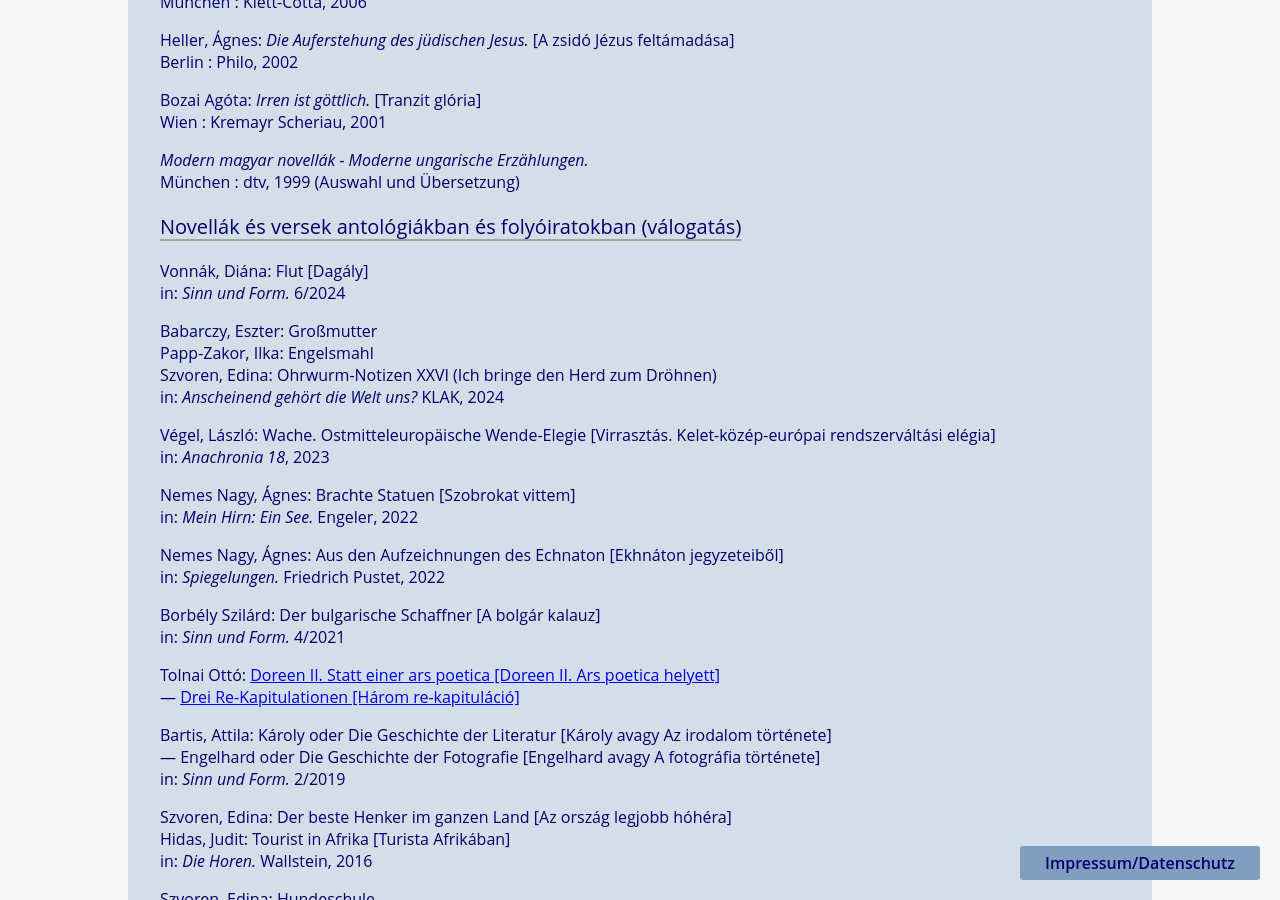
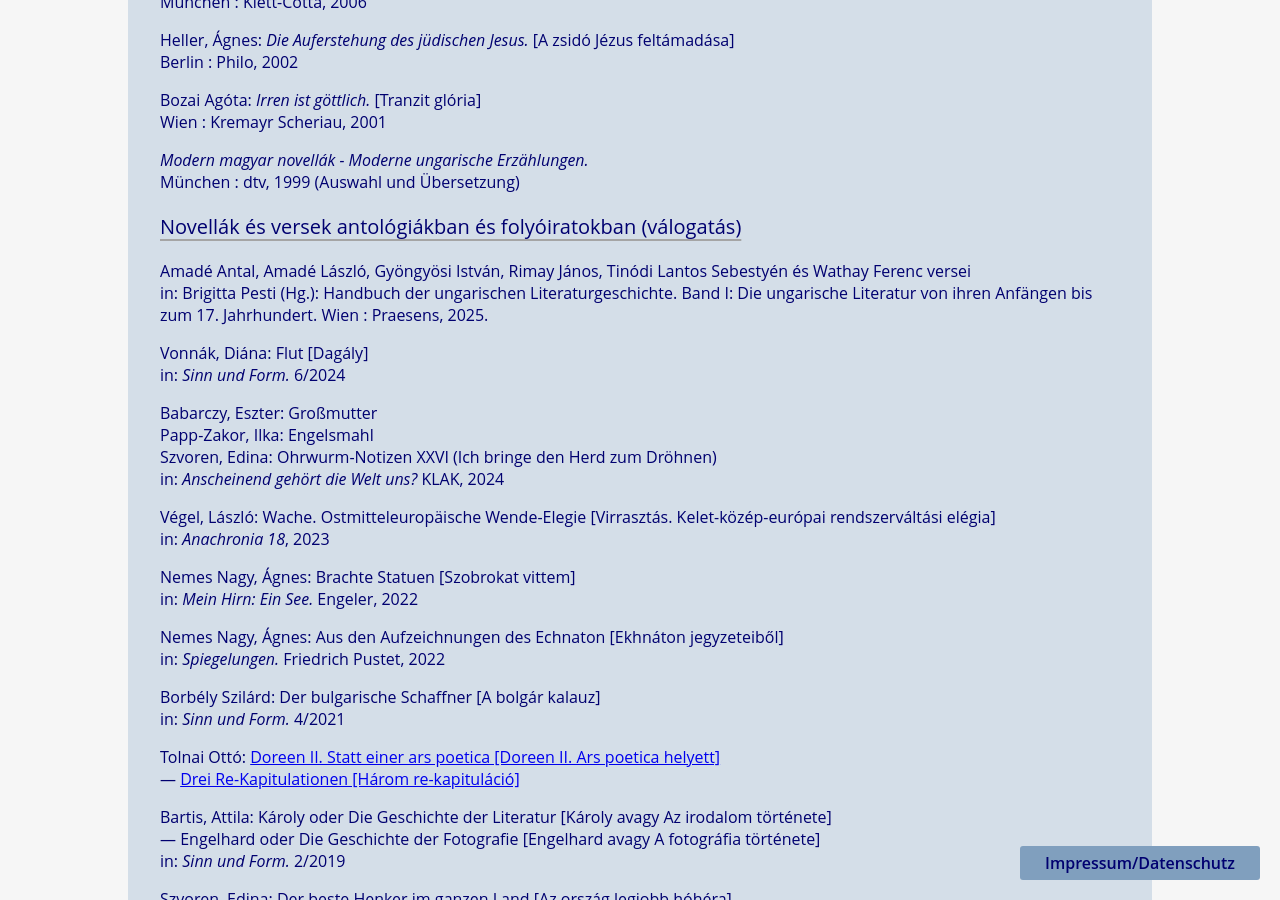
Before and after one commit to rixx/revesz.de, a Jekyll site: the page built from publikationen_ung.md, in a window 1280 px wide and 900 px high, scrolled down 1653 px. Built offline with Jekyll 4.4.1, drawn with Linux system fonts in a browser that asks for light colours.

Commit message:
Update publikationen_ung.md

```diff
--- a/publikationen_ung.md
+++ b/publikationen_ung.md
@@ -33,6 +33,8 @@
 <p>
 
 <h3>Novellák és versek antológiákban és folyóiratokban (válogatás)</h3>
+Amadé Antal, Amadé László, Gyöngyösi István, Rimay János, Tinódi Lantos Sebestyén és Wathay Ferenc versei
+<br>in: Brigitta Pesti (Hg.): Handbuch der ungarischen Literaturgeschichte. Band I: Die ungarische Literatur von ihren Anfängen bis zum 17. Jahrhundert. Wien : Praesens, 2025.
 <p>Vonnák, Diána: Flut [Dagály]<br>in: <span style="font-style:italic;">Sinn und Form. </span> 6/2024
 <p>Babarczy, Eszter: Großmutter <br>
 Papp-Zakor, Ilka: Engelsmahl <br>
```
